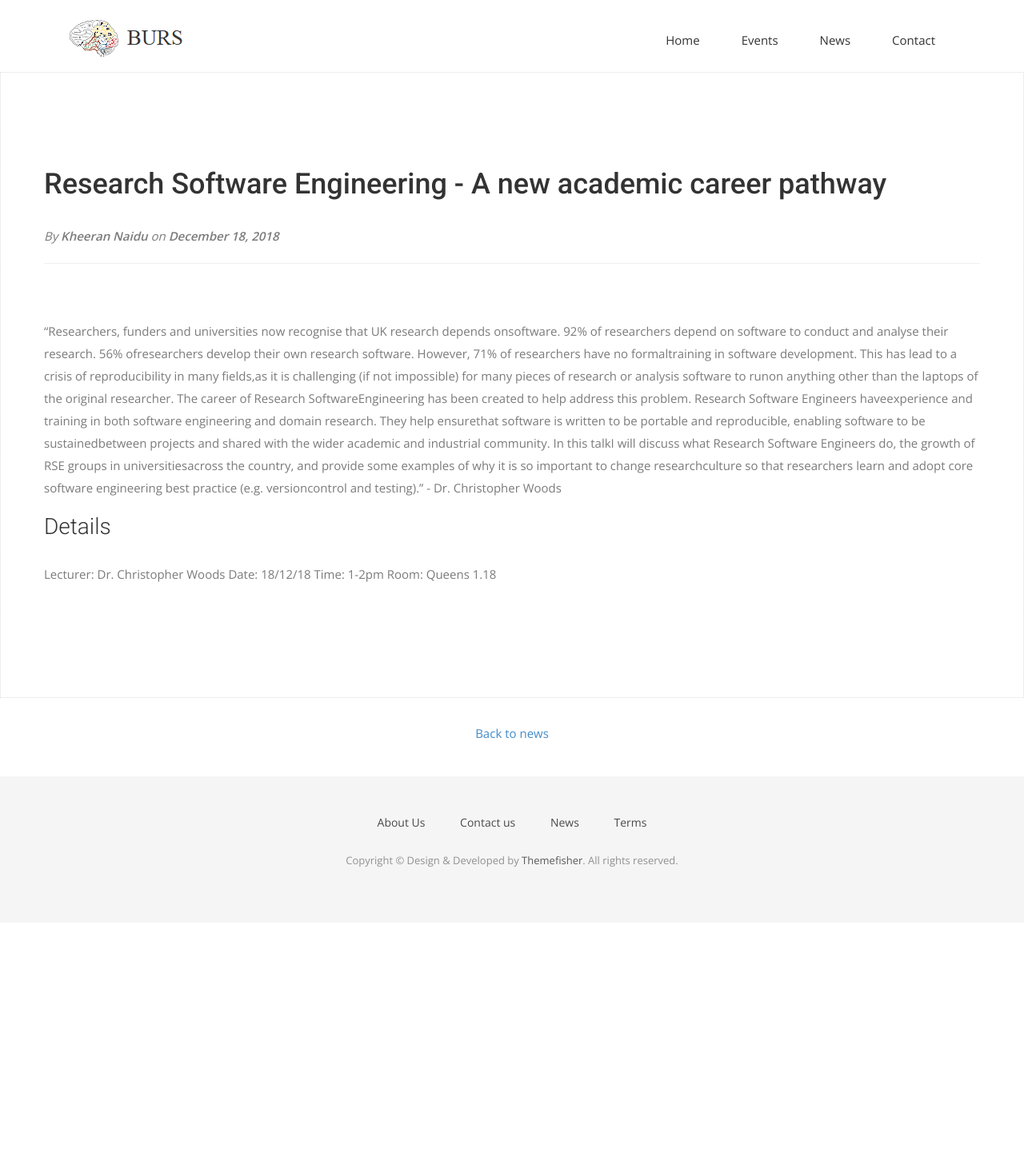
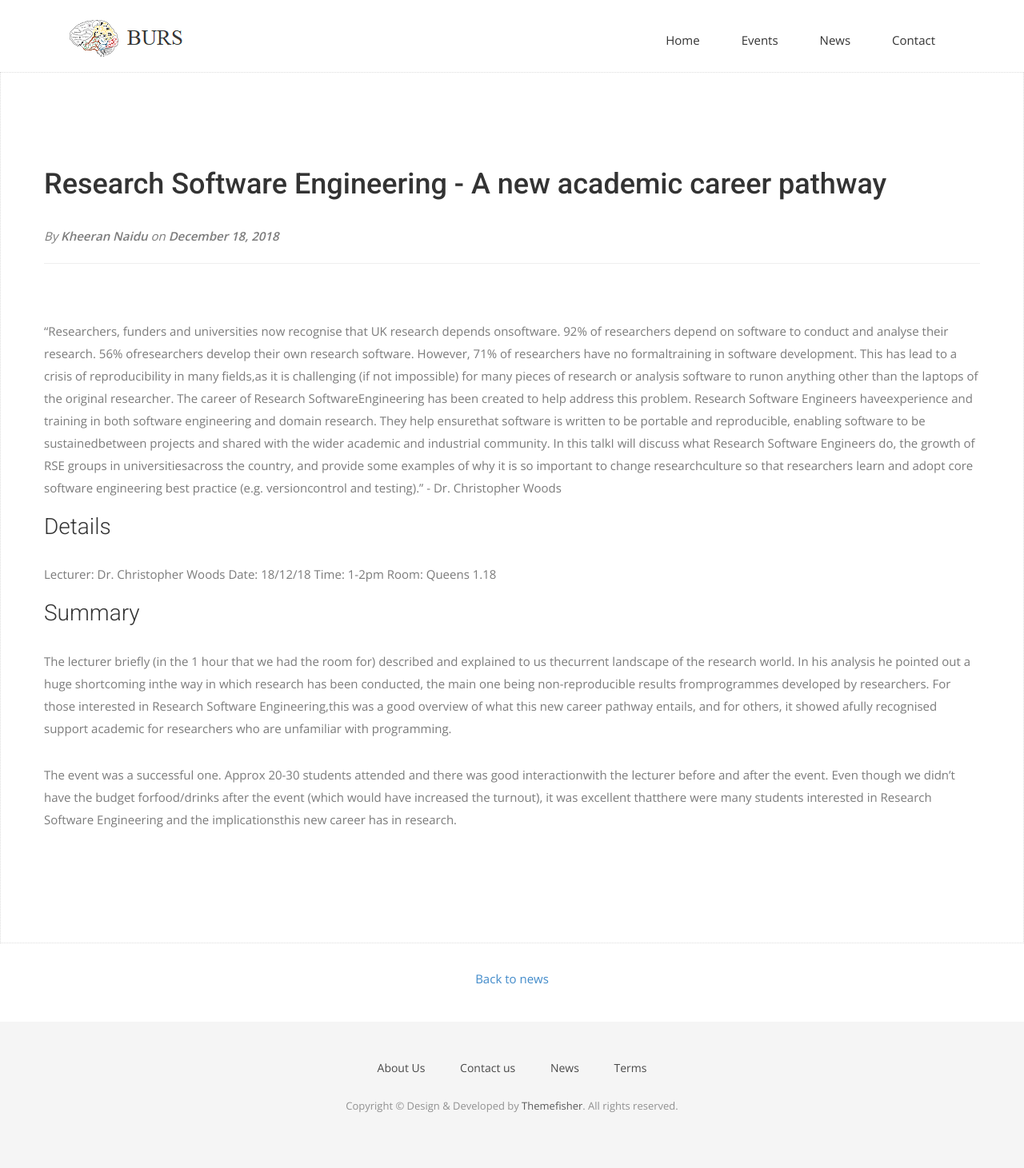
Before and after one commit to bristolresearchsoc/bristolresearchsoc.github.io, a Jekyll site: the page built from _posts/2018-12-18-Lecture-1.md, in a window 1280 px wide. Shown: the whole page at 80% size. Built offline with Jekyll 4.4.1, drawn with Linux system fonts in a browser that asks for light colours; nearby versions of some CDN libraries; some web fonts are replaced; before the commit the page ends 1154 px from its top, so only the background shows below that.

Commit message:
adding the summary to the RSE post

```diff
--- a/_posts/2018-12-18-Lecture-1.md
+++ b/_posts/2018-12-18-Lecture-1.md
@@ -15,3 +15,10 @@ Lecturer:  Dr.  Christopher Woods
 Date:  18/12/18
 Time:  1-2pm
 Room:  Queens 1.18
+
+
+### Summary
+
+The lecturer briefly (in the 1 hour that we had the room for) described and explained to us thecurrent landscape of the research world.  In his analysis he pointed out a huge shortcoming inthe way in which research has been conducted, the main one being non-reproducible results fromprogrammes developed by researchers.  For those interested in Research Software Engineering,this was a good overview of what this new career pathway entails, and for others, it showed afully recognised support academic for researchers who are unfamiliar with programming.
+
+The event was a successful one.  Approx 20-30 students attended and there was good interactionwith  the  lecturer  before  and  after  the  event.   Even  though  we  didn’t  have  the  budget  forfood/drinks  after  the  event  (which  would  have  increased  the  turnout),  it  was  excellent  thatthere  were  many  students  interested  in  Research  Software  Engineering  and  the  implicationsthis new career has in research.
```
